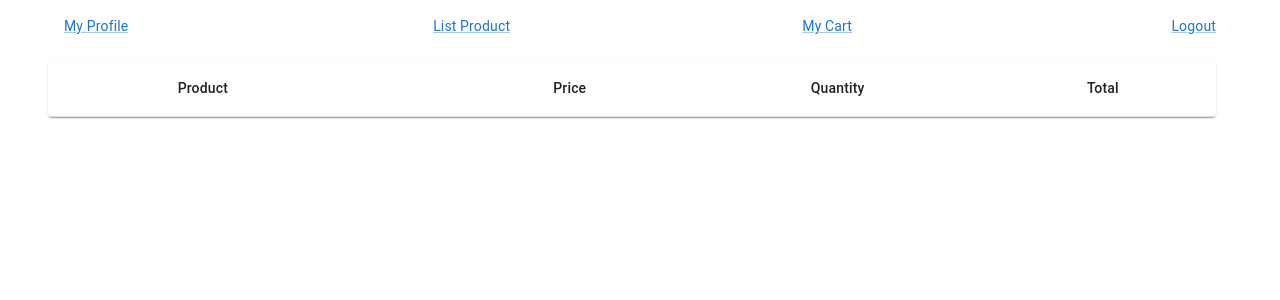
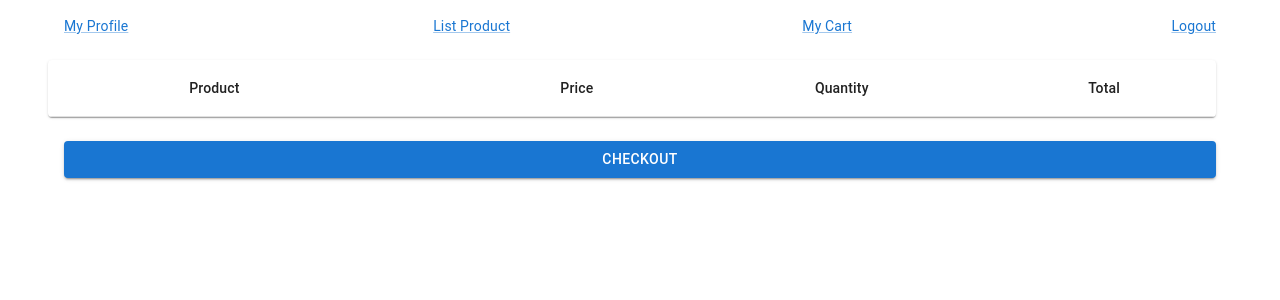
Before and after one commit to RIIFQQ/react-shop, a React (Create React App) app: page /cart in a window 1280 px wide. Shown: the top 300 px of the page. Built offline with nearby package versions, Linux system fonts and the light colour scheme.

Commit message:
update cart save

```diff
--- a/src/component/cart/index.js
+++ b/src/component/cart/index.js
@@ -84,7 +84,7 @@ export default function CartComponent() {
         <Table sx={{ minWidth: 650 }} aria-label="simple table">
           <TableHead>
             <TableRow>
-            <TableCell></TableCell>
+              <TableCell>&nbsp;</TableCell>
               <TableCell>Product</TableCell>
               <TableCell align="center">Price</TableCell>
               <TableCell align="center">Quantity</TableCell>
@@ -93,8 +93,8 @@ export default function CartComponent() {
           </TableHead>
           <TableBody>
             {rows.map((row) => (
-              <TableRow sx={{ '&:last-child td, &:last-child th': { border: 0 } }} >
-                <TableCell align="left" width="60px" margi="10">
+                <TableRow sx={{ '&:last-child td, &:last-child th': { border: 0 } }} id="{row.id}" >
+                  <TableCell align="left" width="60px" margi="10" >
                   <CardMedia
                   component="img"
                   height="60"
@@ -114,6 +114,10 @@ export default function CartComponent() {
         </Table>
         </TableContainer>
       </Grid>
+
+      <Button type="button" fullWidth variant="contained" sx={{ mt: 3, mb: 2 }} component={RouterLink} to={"/cart/save"}  >
+        Checkout
+      </Button>
     </Grid>
     </Container>
 
--- /dev/null
+++ b/src/component/cart/save.js
@@ -0,0 +1,54 @@
+import {
+  Button,
+  Card,
+  CardActions,
+  CardContent,
+  CardHeader,
+  CardMedia,
+  Container,
+  Grid,
+  Typography,
+  Link
+} from "@mui/material";
+import axios from "axios";
+import React, { useEffect, useState } from "react";
+import { useNavigate } from "react-router-dom";
+import { headerAxios } from "../../utils/headersAxios";
+import { Link as RouterLink} from "react-router-dom";
+import { currencyFormat } from "../../utils/functions";
+import Table from '@mui/material/Table';
+import TableBody from '@mui/material/TableBody';
+import TableCell from '@mui/material/TableCell';
+import TableContainer from '@mui/material/TableContainer';
+import TableHead from '@mui/material/TableHead';
+import TableRow from '@mui/material/TableRow';
+import Paper from '@mui/material/Paper';
+
+// import { dataProducts } from "../../utils/static";
+
+export default function CartComponent() {
+  const navigate = useNavigate();
+  const [loading, setLoading] = useState(false);
+  const [dataProducts, setDataProducts] = useState([]);
+  let [rows, setRows] = useState([]);
+
+  useEffect(() => {
+    getDataProduct()
+  },[])
+
+
+  const getDataProduct = async() =>{
+    let cart_exsiting = localStorage.getItem("cart");
+    if(cart_exsiting != null && cart_exsiting.length > 0 ) {
+      rows = JSON.parse(cart_exsiting);
+      console.log(rows);
+      window.alert('Cart Success to Checkout / Save Database')
+    }
+
+    localStorage.clear("cart");
+    navigate("/product");
+  }
+
+
+
+}
--- a/src/index.js
+++ b/src/index.js
@@ -9,6 +9,7 @@ import DetailProductComponent from './component/detailProduct/index';
 import UserComponent from './component/users/index';
 import UserComponentEdit from './component/users/edit';
 import CartComponent from './component/cart/index';
+import CartSaveComponent from './component/cart/save';
 
 const router = createBrowserRouter([
   {
@@ -43,6 +44,10 @@ const router = createBrowserRouter([
     path : "/cart",
     element: <CartComponent/>
   }
+  ,{
+    path : "/cart/save",
+    element: <CartSaveComponent/>
+  }
 ])
 
 const root = ReactDOM.createRoot(document.getElementById('root'));
```
Lines whose indentation alone changed are shown as unchanged.
